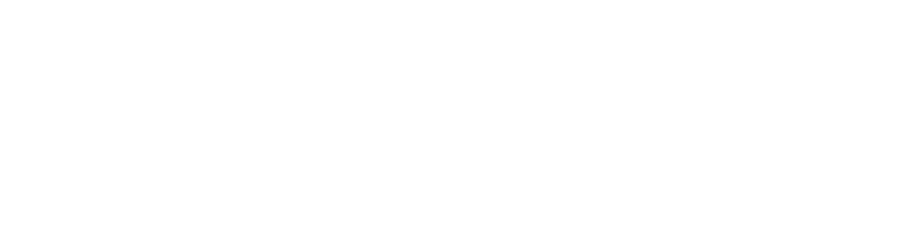
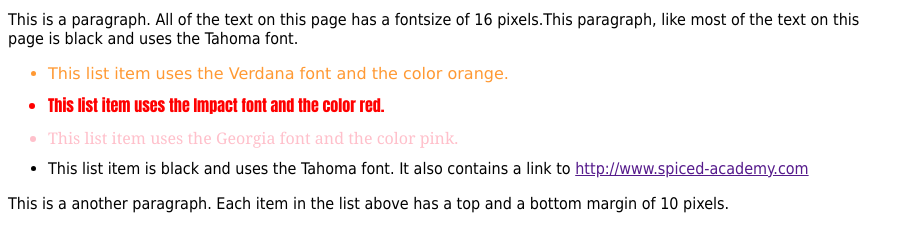
Before and after one commit to BOZ2323/spiced, a plain HTML site: page assessment/part1/c/index.html in a window 1280 px wide. Shown: the whole page, without its empty margins (0-914 px from the left). Drawn offline with Linux system fonts and the light colour scheme.

Commit message:
Complete exercise

```diff
--- a/assessment/part1/c/index.html
+++ b/assessment/part1/c/index.html
@@ -5,6 +5,15 @@
     <title>Text</title>
 </head>
 <body>
+  <p id="Tahoma">This is a paragraph. All of the text on this page has a fontsize of 16 pixels.This paragraph, like most of the text on this</br>
+    page is black and uses the Tahoma font.</p>
+  <ul>
+    <li id="Verdana">This list item uses the Verdana font and the color orange.</li>
+    <li id="Impact">This list item uses the Impact font and the color red.</li>
+    <li id="Georgia">This list item uses the Georgia font and the color pink.</li>
+    <li id="Tahoma">This list item is black and uses the Tahoma font. It also contains a link to <a href>http://www.spiced-academy.com</a></li>
+  </ul>
+  <p id="Tahoma">This is a another paragraph. Each item in the list above has a top and a bottom margin of 10 pixels.</p>
     <!-- Write html to reproduce the layout you see in images/text.png. Add CSS
     to stylesheet.css -->
 </body>
--- a/assessment/part1/c/stylesheet.css
+++ b/assessment/part1/c/stylesheet.css
@@ -1,3 +1,34 @@
 /*
 See index.html for instructions.
 */
+
+body {
+  font-size: 16px;
+}
+
+
+#Tahoma {
+  font-family: 'Tahoma', sans-serif;
+  margin-top: 10px;
+  margin-bottom: 10px;
+}
+
+#Verdana {
+  font-family: 'Verdana',sans-serif;
+  color: #ff9933;
+  margin-top: 10px;
+  margin-bottom: 10px;
+}
+#Impact {
+  font-family: 'Impact',sans-serif;
+  color: red;
+  margin-top: 10px;
+  margin-bottom: 10px;
+}
+
+#Georgia {
+  font-family: 'Georgia',sans-serif;
+  color: pink;
+  margin-top: 10px;
+  margin-bottom: 10px;
+}
```
